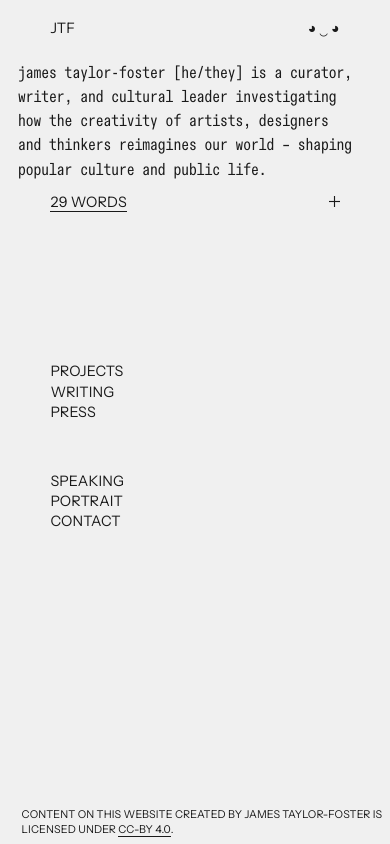
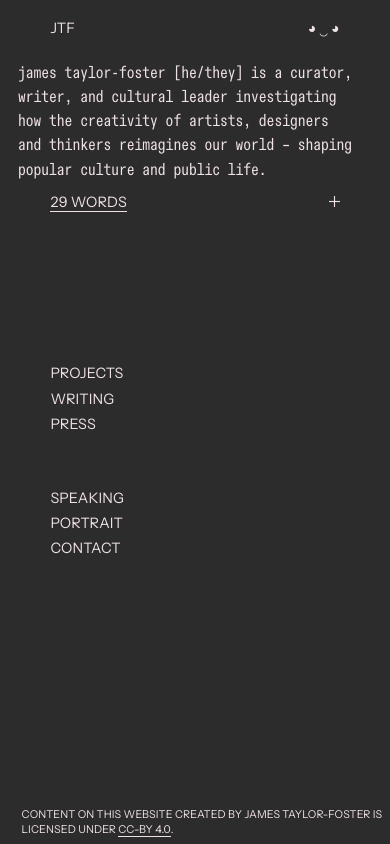
Before and after one commit to StudioFolder/james-tf, a website: page index.html in a window 390 px wide. Drawn offline with Linux system fonts and the light colour scheme.

Commit message:
mobile: line-height nav, scroll on bio minus, dark mode time-based

```diff
--- a/index.html
+++ b/index.html
@@ -89,6 +89,11 @@
         setTimeout(blink, 1000 + Math.random() * 2000);
 
         // Dark mode toggle
+        const hour = new Date().getHours();
+        if (hour >= 20 || hour < 7) {
+          document.body.classList.add('dark');
+        }
+
         document.querySelector('.face').addEventListener('click', () => {
           document.body.classList.toggle('dark');
         });
@@ -171,6 +176,9 @@
 
         bioMinus.addEventListener('click', () => {
           if (bioIndex > 0 && !bioAnimating) {
+            if (window.innerWidth <= 768) {
+              document.querySelector('.col-left').scrollTop = 0;
+            }
             bioIndex--;
             showBio(bioIndex);
           }
--- a/style.css
+++ b/style.css
@@ -548,6 +548,7 @@ button {
   .nav-item {
     cursor: default;
     pointer-events: none;
+    line-height: 1.75;
   }
 
   .nav-indicator {
```
Also changed, not shown: template.html (+8 -0 lines).
